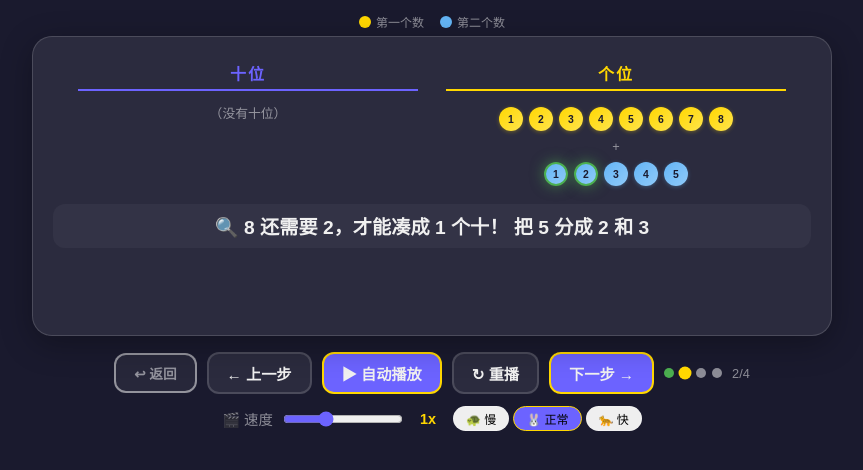
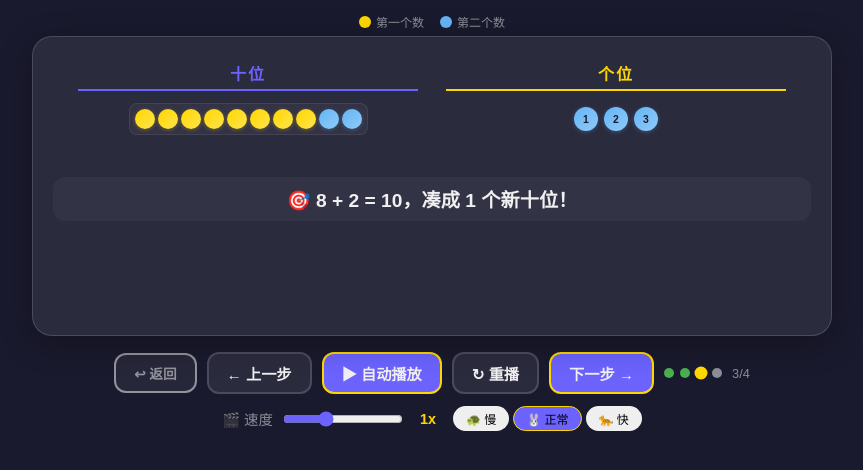
Before and after one commit to richardjl1234/education-shanghai, a plain HTML site: page ai-learning-island/frontend/animation/make-ten.html in a window 1280 px wide. Both pictures are taken after a click on the button "下一步 →". Shown: the part 94-564 px from the top of the page, without its empty margins (208-1071 px from the left). Drawn offline with Linux system fonts and the light colour scheme.

Commit message:
feat: 凑十法动画视觉增强 — 圆圈飞入十位列 + 自动播放
- 重写合并动画：个位圆通过 JS 克隆逐个飞入十位列（非 CSS 淡出），
  显示从右到左的位置移动效果，带弹性缓动曲线
- 十位改用 10 个圆排成一行（10×1），代替 5×2 网格
- 颜色方案：金色(第一个数) + 浅蓝(第二个数)，含图例
- 步骤 2 闪烁显示"找朋友"，点击下一步触发飞入动画
- 页面加载 1 秒后自动播放
- 添加返回主应用按钮
- 速度控制：滑块 + 快捷按钮，动画速度联动调整

Co-Authored-By: Claude Opus 4.7 <noreply@anthropic.com>

```diff
--- a/ai-learning-island/frontend/animation/make-ten.html
+++ b/ai-learning-island/frontend/animation/make-ten.html
@@ -112,8 +112,8 @@
   }
   .ten-group {
     display: grid;
-    grid-template-columns: repeat(5, var(--ten-dot-size));
-    grid-template-rows: repeat(2, var(--ten-dot-size));
+    grid-template-columns: repeat(10, var(--ten-dot-size));
+    grid-template-rows: var(--ten-dot-size);
     gap: 3px;
     padding: 5px;
     background: rgba(255,255,255,0.04);
@@ -182,6 +182,10 @@
     border: 2px solid var(--green);
     box-shadow: 0 0 14px rgba(76,175,80,0.6);
     transform: scale(1.2);
+  }
+  .one-dot.blinking {
+    animation: blink 0.8s ease-in-out infinite;
+    border: 2px solid var(--green);
   }
   .one-dot.dim {
     opacity: 0.25;
@@ -339,6 +343,10 @@
     60% { transform: scale(1.2); opacity: 1; }
     100% { transform: scale(1); opacity: 1; }
   }
+  @keyframes blink {
+    0%, 100% { opacity: 1; box-shadow: 0 0 14px rgba(76,175,80,0.6); }
+    50% { opacity: 0.4; box-shadow: 0 0 24px rgba(76,175,80,0.9); transform: scale(1.15); }
+  }
   @keyframes glowPulse {
     0% { box-shadow: 0 0 8px rgba(255,215,0,0.2); }
     100% { box-shadow: 0 0 24px rgba(255,215,0,0.5); }
@@ -385,7 +393,7 @@
     .controls button { font-size: 0.8rem; padding: 6px 12px; }
     .result-line { font-size: 1.2rem; }
     .result-line .big-answer { font-size: 1.6rem; }
-    .ten-group { padding: 3px; gap: 2px; }
+    .ten-group { padding: 3px; gap: 2px; grid-template-columns: repeat(10, var(--ten-dot-size)); }
     .legend { font-size: 0.65rem; gap: 10px; }
   }
 </style>
@@ -541,6 +549,7 @@
   let autoTimer = null;
   let speed = 1;
   let isTransitioning = false;
+  let _step2Merged = false;   // whether merge animation played on step 2
 
   // ===== DOM refs =====
   const stage = document.getElementById('stage');
@@ -643,29 +652,30 @@
       tensEl.innerHTML = '<span style="color:var(--text-dim);font-size:0.8rem;">（没有十位）</span>';
     }
 
-    // A ones (gold)
+    // A ones — all blink (they all need friends)
     const aOnesEl = document.getElementById('s2-a-ones');
     aOnesEl.innerHTML = '';
     for (let i = 0; i < aOnes; i++) {
-      const dot = createOneDot(i + 1, 'a-type', 'pop-in');
+      const dot = createOneDot(i + 1, 'a-type', 'blinking');
       dot.style.animationDelay = (i * 0.05) + 's';
       aOnesEl.appendChild(dot);
     }
 
-    // B ones: selected (green highlight) + dim
+    // B ones: friends blink, rest dim
     const bOnesEl = document.getElementById('s2-b-ones');
     bOnesEl.innerHTML = '';
     for (let i = 0; i < b; i++) {
       const isFriend = i < splitFirst;
-      const cls = 'b-type pop-in' + (isFriend ? ' selected' : ' dim');
+      const cls = 'b-type' + (isFriend ? ' blinking' : ' dim');
       const dot = createOneDot(i + 1, 'b-type', cls);
       dot.style.animationDelay = (i * 0.05) + 's';
       bOnesEl.appendChild(dot);
     }
 
     document.getElementById('s2-desc').textContent =
-      `🔍 ${aOnes} 还需要 ${splitFirst}，才能凑成 1 个十！` +
-      ` 把 ${b} 分成 ${splitFirst} 和 ${splitSecond}`;
+      `🔍 ${aOnes}需要好朋友${splitFirst}！` +
+      ` ${b}要拆成${splitFirst}和${splitSecond}，` +
+      `${splitFirst}会和${aOnes}做朋友，一起凑成${target}！`;
   }
 
   // ===== Render Step 3 =====
@@ -745,10 +755,112 @@
     }
   }
 
+  // ===== Step 2 merge animation: circles fly from right to left =====
+  function doStep2Merge() {
+    if (_step2Merged || isTransitioning) return;
+    isTransitioning = true;
+
+    const friendDots = document.querySelectorAll('#step2 .one-dot.blinking');
+    if (friendDots.length === 0) {
+      _step2Merged = true;
+      isTransitioning = false;
+      goToStep(3);
+      return;
+    }
+
+    // Hide originals
+    friendDots.forEach(dot => { dot.style.visibility = 'hidden'; });
+
+    // Update description
+    document.getElementById('s2-desc').textContent =
+      `🤝 ${aOnes}和${splitFirst}做好朋友，飞去十位凑成${target}！`;
+    btnNext.disabled = true;
+
+    // Get tens column container for target calculation
+    const tensCol = document.querySelector('#step2 .tens-col');
+    const tensColRect = tensCol.getBoundingClientRect();
+
+    // Target Y: below existing ten-groups or below the column label
+    const existingGroups = tensCol.querySelectorAll('.ten-group');
+    let targetY;
+    if (existingGroups.length > 0) {
+      const last = existingGroups[existingGroups.length - 1];
+      targetY = last.getBoundingClientRect().bottom + 12;
+    } else {
+      const label = tensCol.querySelector('.col-label');
+      if (label) {
+        targetY = label.getBoundingClientRect().bottom + 14;
+      } else {
+        targetY = tensColRect.top + 60;
+      }
+    }
+
+    // Target X: center the row of 10 dots in the tens column
+    const totalDots = friendDots.length;
+    const spacing = 23;           // center-to-center spacing after arrival
+    const assembledW = totalDots * spacing;
+    const startX = tensColRect.left + (tensColRect.width - assembledW) / 2 + spacing / 2;
+
+    // Create fixed-position clones at each dot's current position
+    const clones = [];
+    friendDots.forEach((dot, i) => {
+      const rect = dot.getBoundingClientRect();
+      const isGold = dot.classList.contains('a-type');
+      const valueText = dot.textContent;
+
+      const clone = document.createElement('div');
+      clone.className = 'one-dot ' + (isGold ? 'a-type' : 'b-type');
+      clone.textContent = valueText;
+      clone.style.cssText = `
+        position: fixed; left: ${rect.left}px; top: ${rect.top}px;
+        width: ${rect.width}px; height: ${rect.height}px; margin: 0;
+        z-index: 1000; pointer-events: none; border-radius: 50%;
+        display: flex; align-items: center; justify-content: center;
+        font-size: 0.65rem; font-weight: 800; color: #1a1a2e;
+        transition: all ${1200 + i * 80}ms cubic-bezier(0.34, 1.56, 0.64, 1);
+      `;
+      document.body.appendChild(clone);
+      clones.push(clone);
+    });
+
+    // Trigger fly animation on next frame
+    requestAnimationFrame(() => {
+      requestAnimationFrame(() => {
+        clones.forEach((clone, i) => {
+          const tx = startX + i * spacing - 12;
+          clone.style.left = tx + 'px';
+          clone.style.top = targetY + 'px';
+          clone.style.width = '20px';
+          clone.style.height = '20px';
+          clone.style.fontSize = '0.5rem';
+        });
+      });
+    });
+
+    // Clean up after all animations finish
+    const maxDur = 1200 + (clones.length - 1) * 80 + 300;
+    setTimeout(() => {
+      clones.forEach(c => c.remove());
+      _step2Merged = true;
+      isTransitioning = false;
+      btnNext.disabled = false;
+      // Auto-advance to step 3 (auto-play or after merge)
+      if (currentStep === 2 && _step2Merged) {
+        goToStep(3);
+      }
+    }, maxDur);
+  }
+
   // ===== Switch step =====
   function goToStep(step) {
     if (isTransitioning || step < 1 || step > 4) return;
     if (step === currentStep) return;
+
+    // 2→3 过渡：先播放合并动画
+    if (currentStep === 2 && step === 3 && !_step2Merged) {
+      doStep2Merge();
+      return;
+    }
 
     isTransitioning = true;
     currentStep = step;
@@ -760,7 +872,7 @@
 
       switch (step) {
         case 1: renderStep1(); break;
-        case 2: renderStep2(); break;
+        case 2: renderStep2(); _step2Merged = false; break;
         case 3: renderStep3(); break;
         case 4: renderStep4(); break;
       }
@@ -906,6 +1018,9 @@
     stepEls[1].classList.add('active');
     dotEls[0].classList.add('active');
     stepText.textContent = '1/4';
+
+    // 自动播放：页面加载1秒后开始
+    setTimeout(() => { startAutoPlay(); }, 1000);
   }
 
   init();
```
